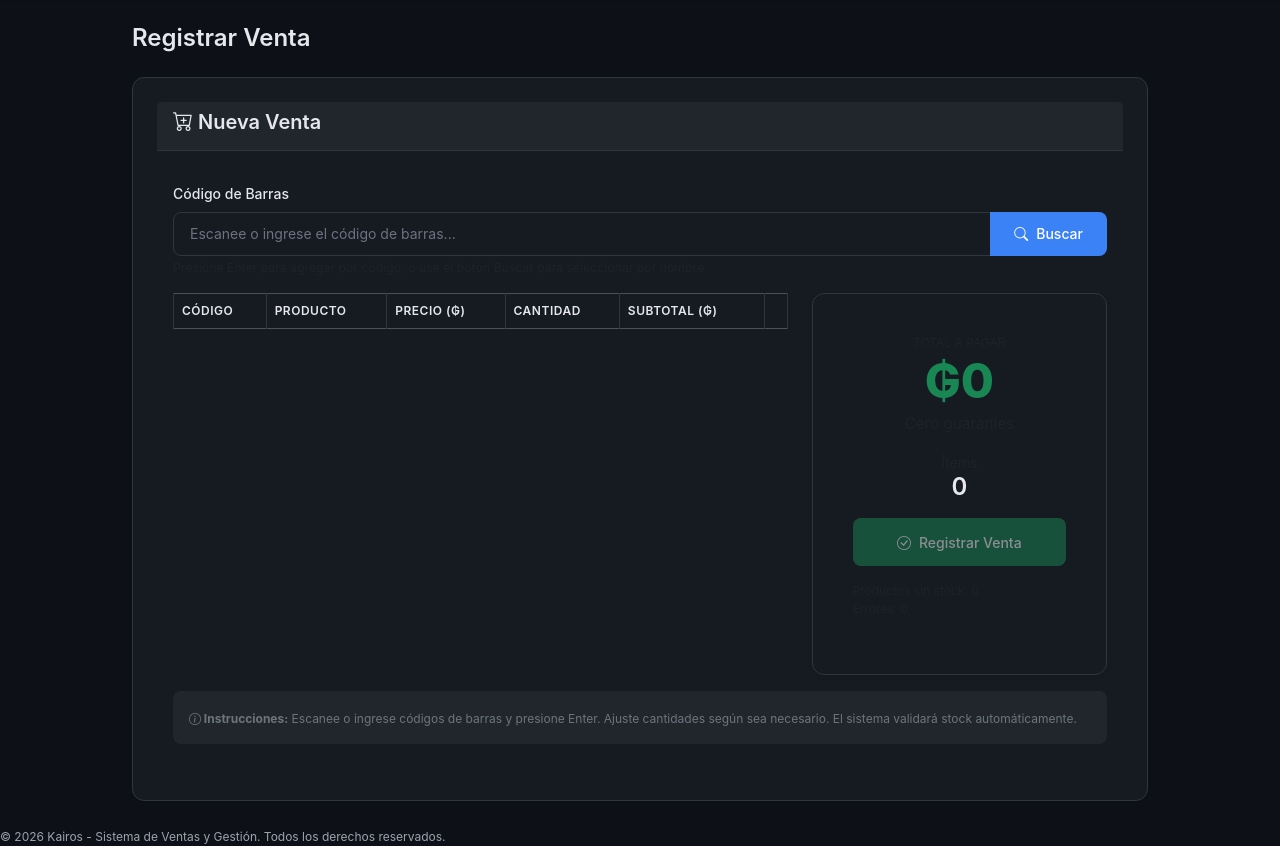
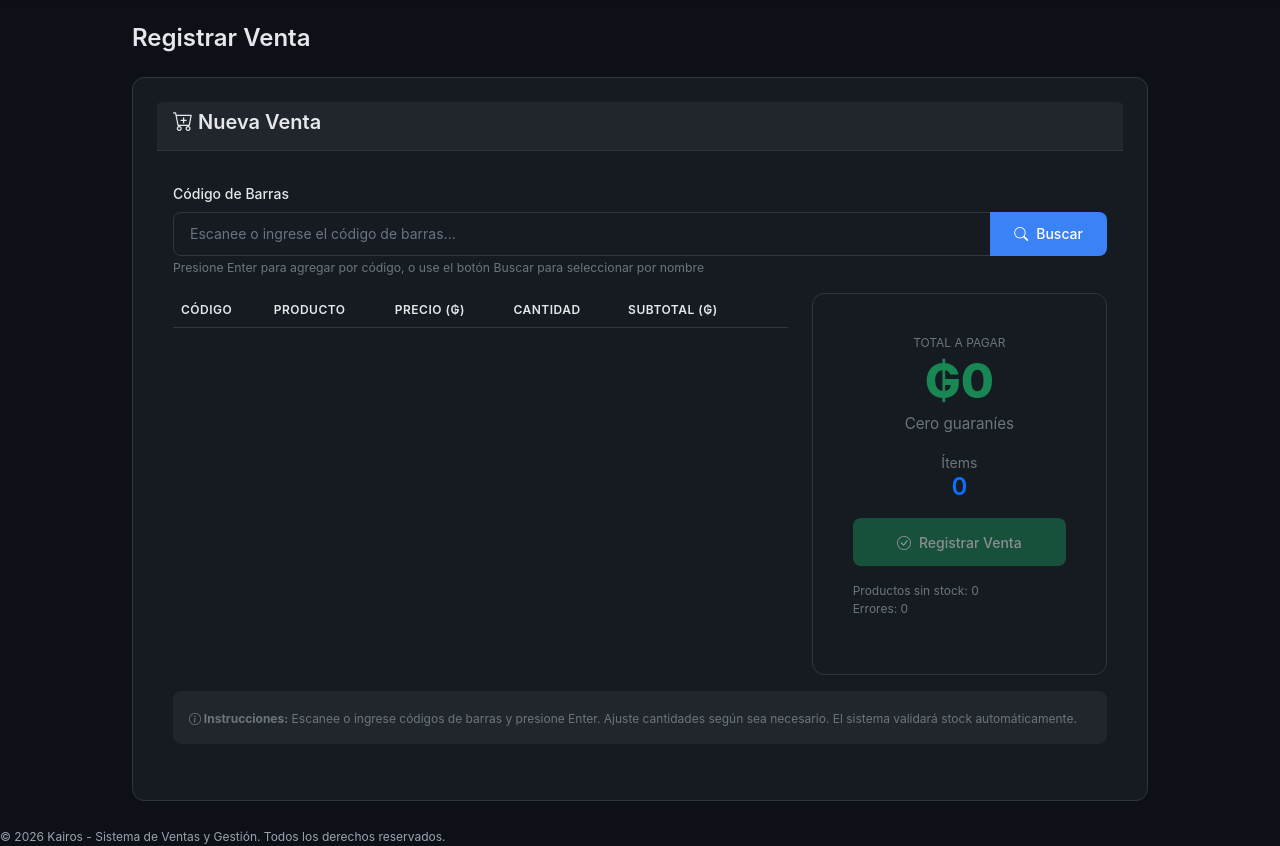
Before and after one commit to ortiz-ivan/kairos, a Flask app: template templates/agregar_venta.html in a window 1280 px wide. Shown: the part 57-903 px from the top of the page. Run offline with Flask 3, Linux system fonts and the light colour scheme; the template is opened without the code that fills it, so the values that code supplies are empty.

Commit message:
refactor: actualizar macros_ventas.html para dark mode compatibility

```diff
--- a/templates/macros_ventas.html
+++ b/templates/macros_ventas.html
@@ -8,25 +8,25 @@ Proporciona componentes separados por responsabilidad.
    Responsabilidad: Mostrar información del producto seleccionado
 ========================================== #}
 {% macro product_preview(id='previewProducto') %}
-<div id="{{ id }}" class="card mt-3" style="display: none; border-left: 4px solid #198754; box-shadow: 0 1px 3px rgba(0,0,0,0.1);">
+<div id="{{ id }}" class="card mt-3" style="display: none; border-left: 4px solid var(--color-success);">
     <div class="card-body py-2 px-3">
         <div class="row g-3">
             <div class="col-md-6">
-                <small class="text-muted d-block">Producto</small>
-                <strong id="previewNombre" class="text-dark"></strong>
+                <small class="text-secondary d-block">Producto</small>
+                <strong id="previewNombre" class="text-primary"></strong>
             </div>
             <div class="col-md-3">
-                <small class="text-muted d-block">Precio</small>
+                <small class="text-secondary d-block">Precio</small>
                 <strong id="previewPrecio" class="text-success"></strong>
             </div>
             <div class="col-md-3">
-                <small class="text-muted d-block">Stock</small>
+                <small class="text-secondary d-block">Stock</small>
                 <strong id="previewStock" class="text-info"></strong>
             </div>
         </div>
         <div class="row mt-2">
             <div class="col-12">
-                <small class="text-muted d-block">Categoría</small>
+                <small class="text-secondary d-block">Categoría</small>
                 <span id="previewCategoria" class="badge bg-secondary"></span>
             </div>
         </div>
@@ -50,7 +50,7 @@ Proporciona componentes separados por responsabilidad.
         </button>
     </div>
     <datalist id="sugerencias"></datalist>
-    <small class="form-text text-muted">Presione Enter para agregar por código, o use el botón Buscar para seleccionar por nombre</small>
+    <small class="form-text text-secondary">Presione Enter para agregar por código, o use el botón Buscar para seleccionar por nombre</small>
 
     {{ product_preview() }}
 
@@ -64,8 +64,8 @@ Proporciona componentes separados por responsabilidad.
 ========================================== #}
 {% macro products_table() %}
 <div class="table-responsive">
-    <table class="table table-striped table-hover table-bordered align-middle">
-        <thead class="table-dark">
+    <table class="table table-hover align-middle mb-0">
+        <thead>
             <tr>
                 <th>Código</th>
                 <th>Producto</th>
@@ -87,15 +87,15 @@ Proporciona componentes separados por responsabilidad.
    Responsabilidad: Mostrar total, items y botón de registro
 ========================================== #}
 {% macro summary_panel() %}
-<div class="card shadow-sm sticky-top" style="top: 1rem;">
+<div class="card sticky-top" style="top: 1rem;">
     <div class="card-body text-center">
-        <small class="text-muted d-block">TOTAL A PAGAR</small>
+        <small class="text-secondary d-block">TOTAL A PAGAR</small>
         <h1 id="total_venta_grande" class="display-5 text-success mb-1" style="font-weight:800;">₲0</h1>
-        <p id="total_venta_letras" class="text-muted mb-3" style="font-size:0.95rem;">Cero guaraníes</p>
+        <p id="total_venta_letras" class="text-secondary mb-3" style="font-size:0.95rem;">Cero guaraníes</p>
 
         <div class="mb-3">
-            <span class="d-block text-muted">Ítems</span>
-            <h4 id="total_items_count" class="mb-0">0</h4>
+            <span class="d-block text-secondary">Ítems</span>
+            <h4 id="total_items_count" class="mb-0 text-primary">0</h4>
         </div>
 
         <div class="d-grid gap-2 mb-3">
@@ -104,7 +104,7 @@ Proporciona componentes separados por responsabilidad.
             </button>
         </div>
 
-        <div class="text-start small text-muted">
+        <div class="text-start small text-secondary">
             <div>Productos sin stock: <span id="productos_sin_stock">0</span></div>
             <div>Errores: <span id="errores_count">0</span></div>
         </div>
@@ -120,15 +120,15 @@ Proporciona componentes separados por responsabilidad.
 <div class="modal fade" id="modalBuscarProducto" tabindex="-1" aria-labelledby="modalBuscarLabel" aria-hidden="true">
     <div class="modal-dialog modal-lg">
         <div class="modal-content">
-            <div class="modal-header bg-primary text-white">
+            <div class="modal-header">
                 <h5 class="modal-title" id="modalBuscarLabel">Buscar Producto por Nombre</h5>
-                <button type="button" class="btn-close btn-close-white" data-bs-dismiss="modal" aria-label="Cerrar"></button>
+                <button type="button" class="btn-close" data-bs-dismiss="modal" aria-label="Cerrar"></button>
             </div>
             <div class="modal-body">
                 <div class="mb-3">
                     <input type="text" id="inputBuscarProducto" class="form-control form-control-lg"
                            placeholder="Ingrese nombre, código o categoría del producto..." autocomplete="off">
-                    <small class="form-text text-muted d-block mt-2">
+                    <small class="form-text text-secondary d-block mt-2">
                         Comience a escribir para ver productos que coincidan...
                     </small>
                 </div>
@@ -142,8 +142,8 @@ Proporciona componentes separados por responsabilidad.
 
                 <!-- Tabla de resultados -->
                 <div class="table-responsive" id="tablaResultadosContainer" style="display: none;">
-                    <table class="table table-hover table-striped align-middle">
-                        <thead class="table-light">
+                    <table class="table table-hover align-middle">
+                        <thead>
                             <tr>
                                 <th>Producto</th>
                                 <th>Código</th>
@@ -165,7 +165,7 @@ Proporciona componentes separados por responsabilidad.
                 </div>
 
                 <!-- Mensaje inicial -->
-                <div id="mensajeInicial" class="text-center text-muted">
+                <div id="mensajeInicial" class="text-center text-secondary">
                     <i class="bi bi-search" style="font-size: 2rem; opacity: 0.5;"></i>
                     <p class="mt-2">Comience a escribir para buscar productos...</p>
                 </div>
```
